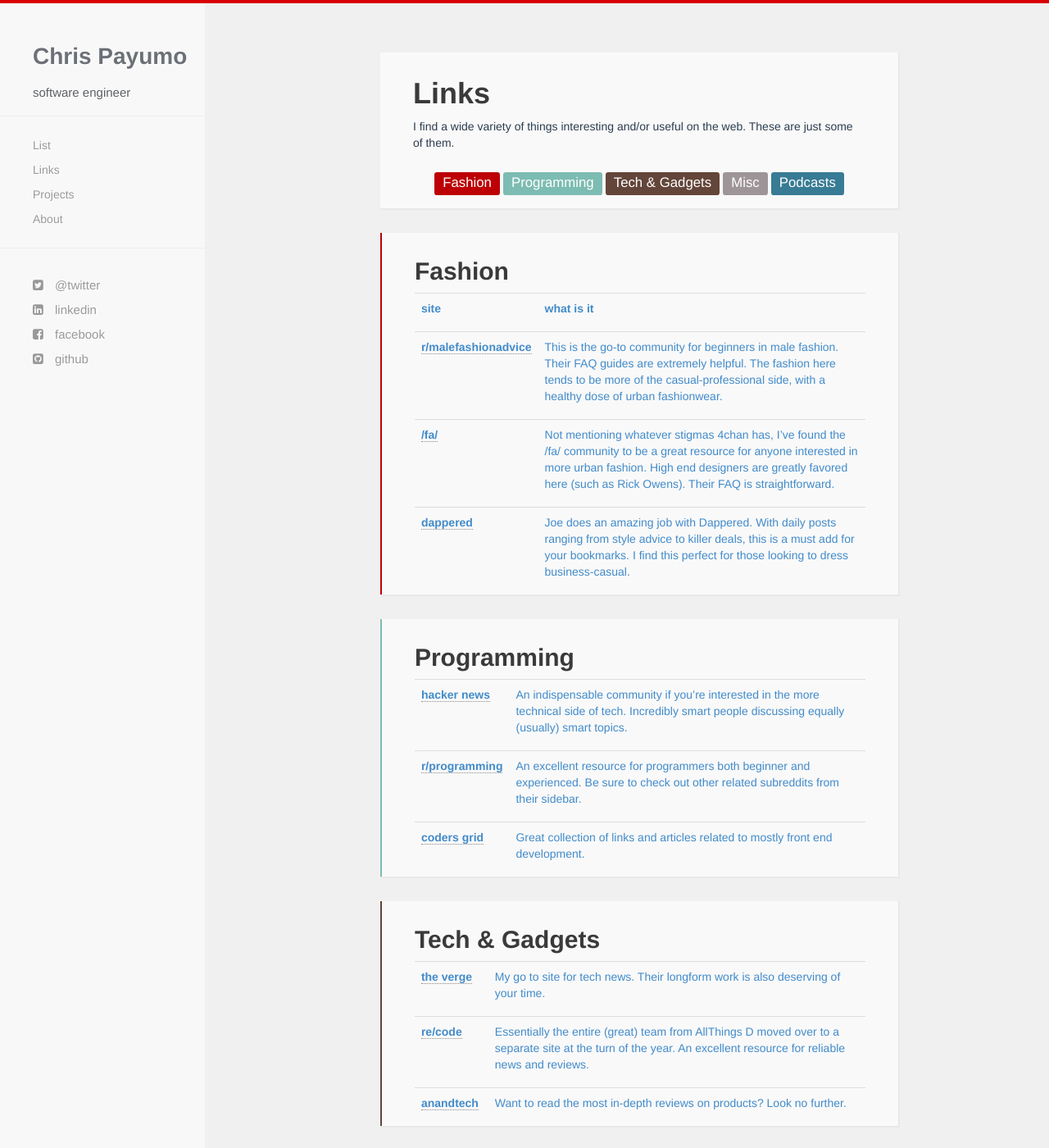
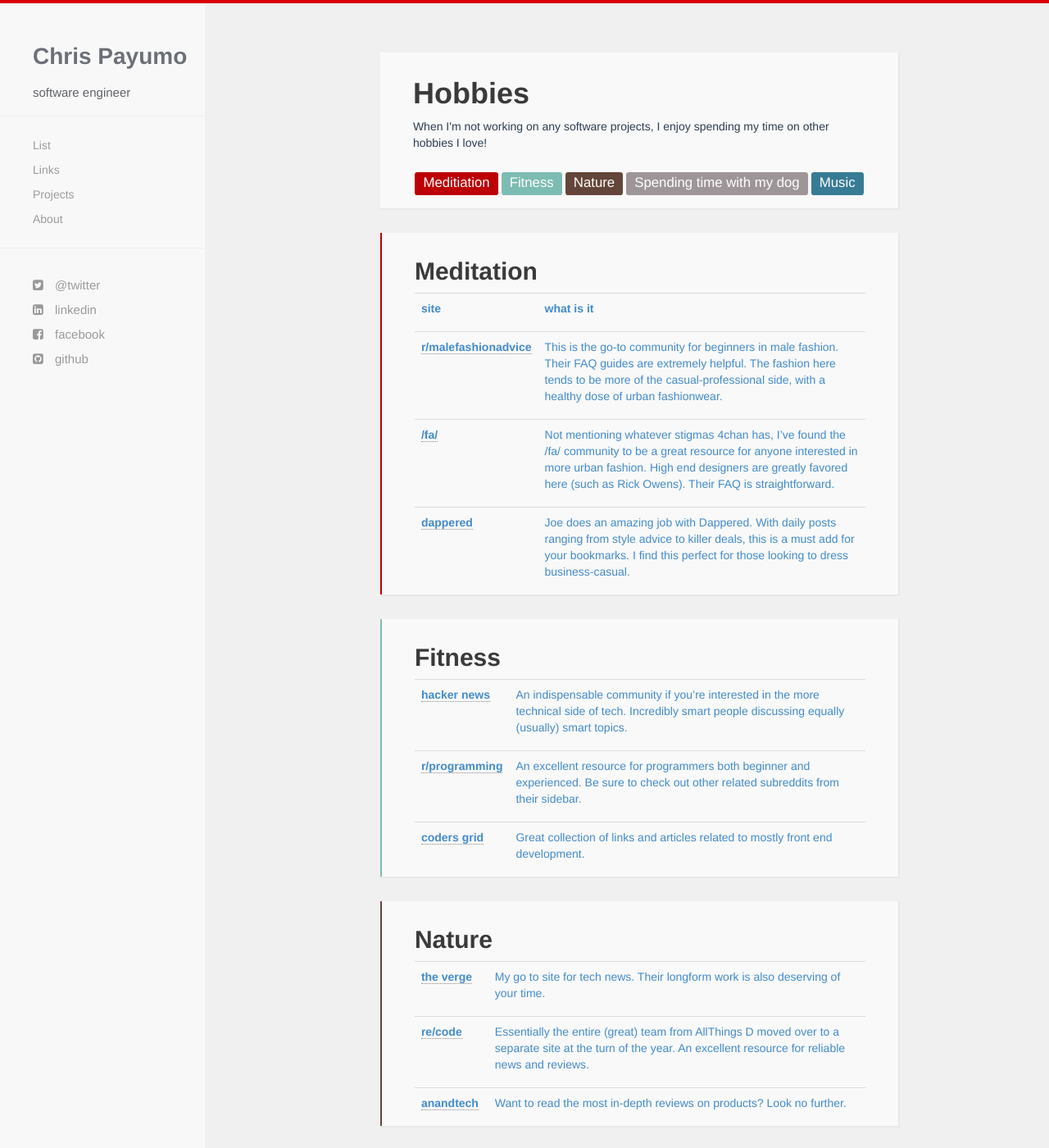
Before and after one commit to cpayumo/cpayumo.github.io, a Jekyll site: the page built from links.html, in a window 1280 px wide and 1400 px high. Shown: the whole window at 82% size. Built offline with Jekyll 4.4.1, drawn with Linux system fonts in a browser that asks for light colours; nearby versions of some CDN libraries; Markdown is read by kramdown in place of the engine named in the settings; some of the changed text lies outside the part shown.

```diff
--- a/links.html
+++ b/links.html
@@ -1,25 +1,25 @@
 ---
-title: Links
+title: Hobbies
 ---
   <div class="container">
 
     <div id="article">
-      <h1>Links</h1>
-      <p>I find a wide variety of things interesting and/or useful on the web. These are just some of them.</p>
+      <h1>Hobbies</h1>
+      <p> When I'm not working on any software projects, I enjoy spending my time on other hobbies I love!  </p>
       <br>
       <center>
-      <a href="#fashion"><span class="label label-danger fashion-button">Fashion</span></a>
-      <a href="#programming"><span class="label label-danger programming-button">Programming</span></a>
-      <a href="#tech"><span class="label label-danger tech-button">Tech & Gadgets</span></a>
-      <a href="#misc"><span class="label label-danger misc-button">Misc</span></a>
-      <a href="#misc"><span class="label label-danger podcasts-button">Podcasts</span></a>
+      <a href="#fashion"><span class="label label-danger fashion-button">Meditiation</span></a>
+      <a href="#programming"><span class="label label-danger programming-button">Fitness</span></a>
+      <a href="#tech"><span class="label label-danger tech-button">Nature</span></a>
+      <a href="#misc"><span class="label label-danger misc-button">Spending time with my dog</span></a>
+      <a href="#misc"><span class="label label-danger podcasts-button">Music</span></a>
       </center>
       <br>
     </div>
 
     <div id="article" class="fashion">
       <a name="fashion">
-      <h2>Fashion</h2>
+      <h2>Meditation</h2>
       <table class="table table-hover ">
         <tbody>
           <tr>
@@ -58,9 +58,11 @@
       </table>
     </div>
 
+
+
     <div id="article"class="programming">
       <a name="programming">
-      <h2>Programming</h2>
+      <h2>Fitness</h2>
       <table class="table table-hover ">
         <tbody>
           <tr>
@@ -91,9 +93,11 @@
       </table>
     </div>
 
+
+
     <div id="article"class="tech">
       <a name="tech">
-      <h2>Tech & Gadgets</h2>
+      <h2>Nature</h2>
       <table class="table table-hover ">
         <tbody>
           <tr>
@@ -124,9 +128,12 @@
       </table>
     </div>
 
+
+
+
     <div id="article"class="misc">
       <a name="misc">
-      <h2>Misc</h2>
+      <h2>Spending time with my dog</h2>
       <table class="table table-hover ">
         <tbody>
           <tr>
@@ -157,9 +164,11 @@
       </table>
     </div>
 
+
+
     <div id="article"class="podcasts">
       <a name="podcasts">
-      <h2>Podcasts</h2>
+      <h2>Music</h2>
       <table class="table table-hover ">
         <tbody>
           <tr>
```
Also changed, not shown: projects.html (+33 -24 lines).
